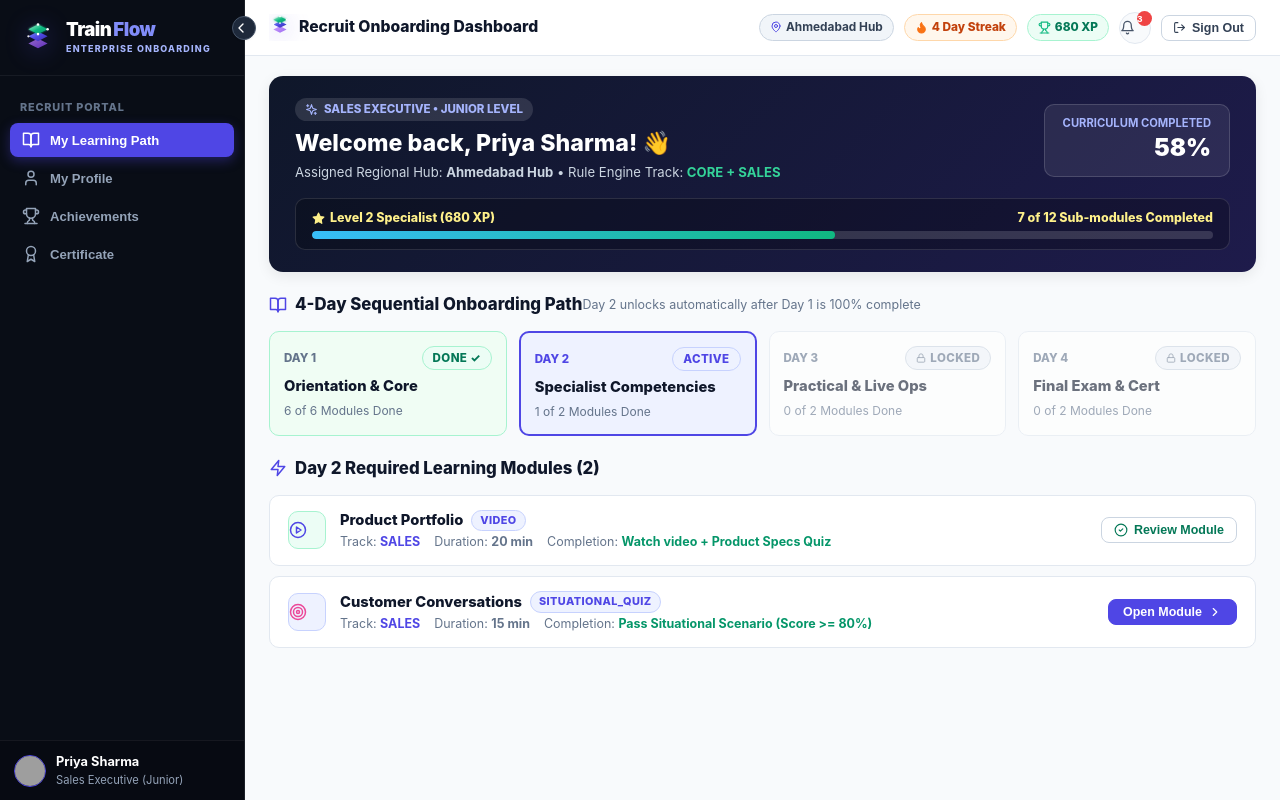
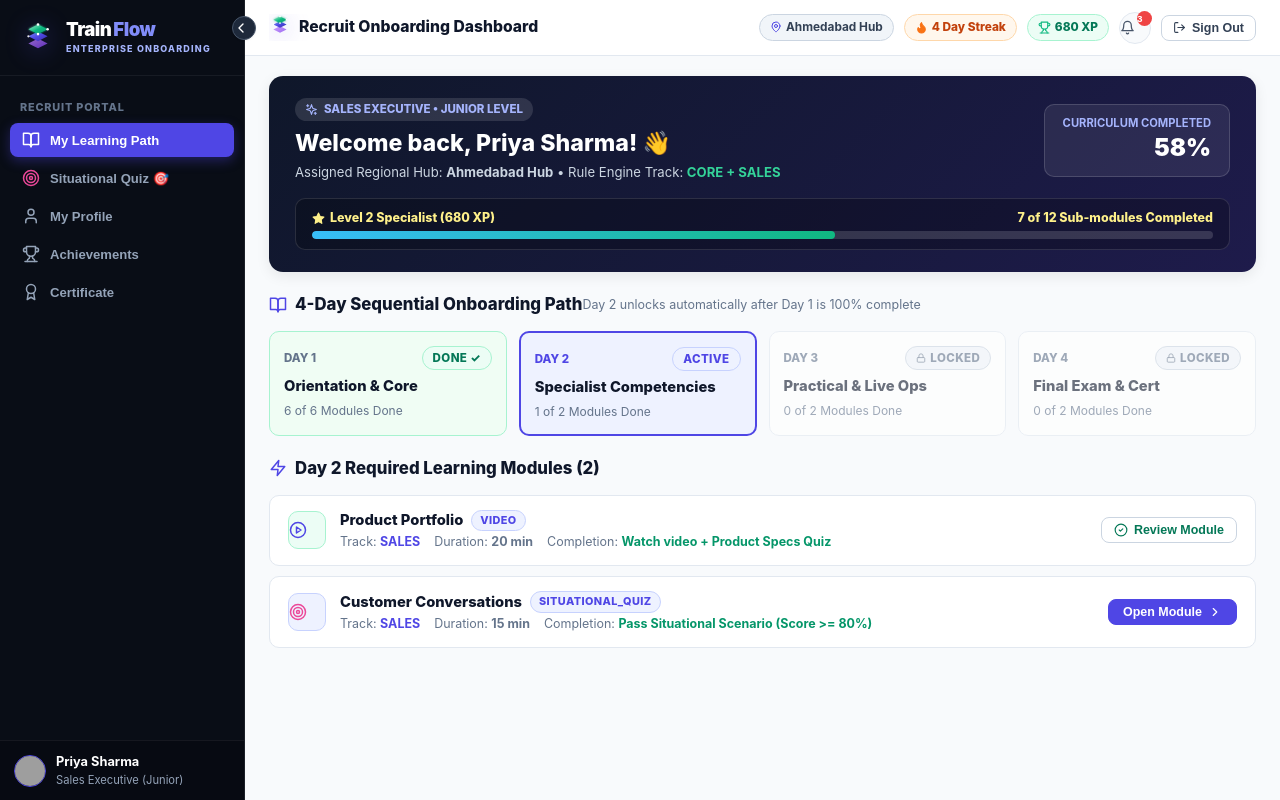
Before and after one commit to Parth-Athu/trainflow, a React (Vite) app: page / in a window 1280 px wide. Built offline with nearby package versions, Linux system fonts and the light colour scheme; grey boxes are pictures that could not be loaded.

Commit message:
Add 1-click Situational Quiz shortcut to Sidebar navigation

```diff
--- a/src/App.jsx
+++ b/src/App.jsx
@@ -354,6 +354,8 @@ export function App() {
                 ? activeModule.title
                 : isPendingApproval
                 ? 'Registration Pending Branch Approval'
+                : currentTab === 'quiz'
+                ? 'Interactive Situational Quiz Session'
                 : currentTab === 'profile'
                 ? 'Recruit Employee Profile'
                 : currentTab === 'achievements'
@@ -395,6 +397,17 @@ export function App() {
               <PendingApprovalView
                 recruit={currentRecruit}
                 onSimulateHRApprove={(recId) => handleApproveRecruitByManager(recId, 'Sales Executive', 'Junior', 'Ahmedabad Branch Manager')}
+              />
+            ) : currentTab === 'quiz' ? (
+              <ModulePage
+                module={getLearningPath(currentRecruit, rules).find(m => m.id === 'M-C03') || getLearningPath(currentRecruit, rules)[2]}
+                recruit={currentRecruit}
+                onBack={() => setCurrentTab('dashboard')}
+                onCompleteModule={handleCompleteModule}
+                onSubmitActivity={handleSubmitActivity}
+                onTriggerSignOff={(modId, signedBy) => handleSignOffLive(currentRecruit.id, modId, signedBy)}
+                onSaveAssessmentAttempt={handleSaveAssessmentAttempt}
+                onAwardXP={handleAwardXP}
               />
             ) : currentTab === 'profile' ? (
               <RecruitProfile
--- a/src/components/Sidebar.jsx
+++ b/src/components/Sidebar.jsx
@@ -19,7 +19,8 @@ import {
   History,
   Trophy,
   Activity,
-  UserCheck
+  UserCheck,
+  Target
 } from 'lucide-react';
 import { TrainFlowLogo } from './TrainFlowLogo';
 
@@ -68,7 +69,7 @@ export const Sidebar = ({
           <TrainFlowLogo size={32} showText={!isCollapsed} textVariant="light" subtitle="ENTERPRISE ONBOARDING" />
         </div>
 
-        {/* ROLE-SPECIFIC NAVIGATION (SCROLLABLE INTERNALLY) */}
+        {/* ROLE-SPECIFIC NAVIGATION */}
         <div className="sidebar-nav-container">
           {/* RECRUIT PORTAL */}
           {isRecruit && (
@@ -82,6 +83,15 @@ export const Sidebar = ({
               >
                 <BookOpen size={18} />
                 <span className="nav-text">My Learning Path</span>
+              </button>
+
+              <button
+                className={`nav-item ${currentTab === 'quiz' ? 'active' : ''}`}
+                onClick={() => handleNavClick('quiz')}
+                title="Situational Quiz"
+              >
+                <Target size={18} color="#ec4899" />
+                <span className="nav-text">Situational Quiz 🎯</span>
               </button>
 
               <button
```
